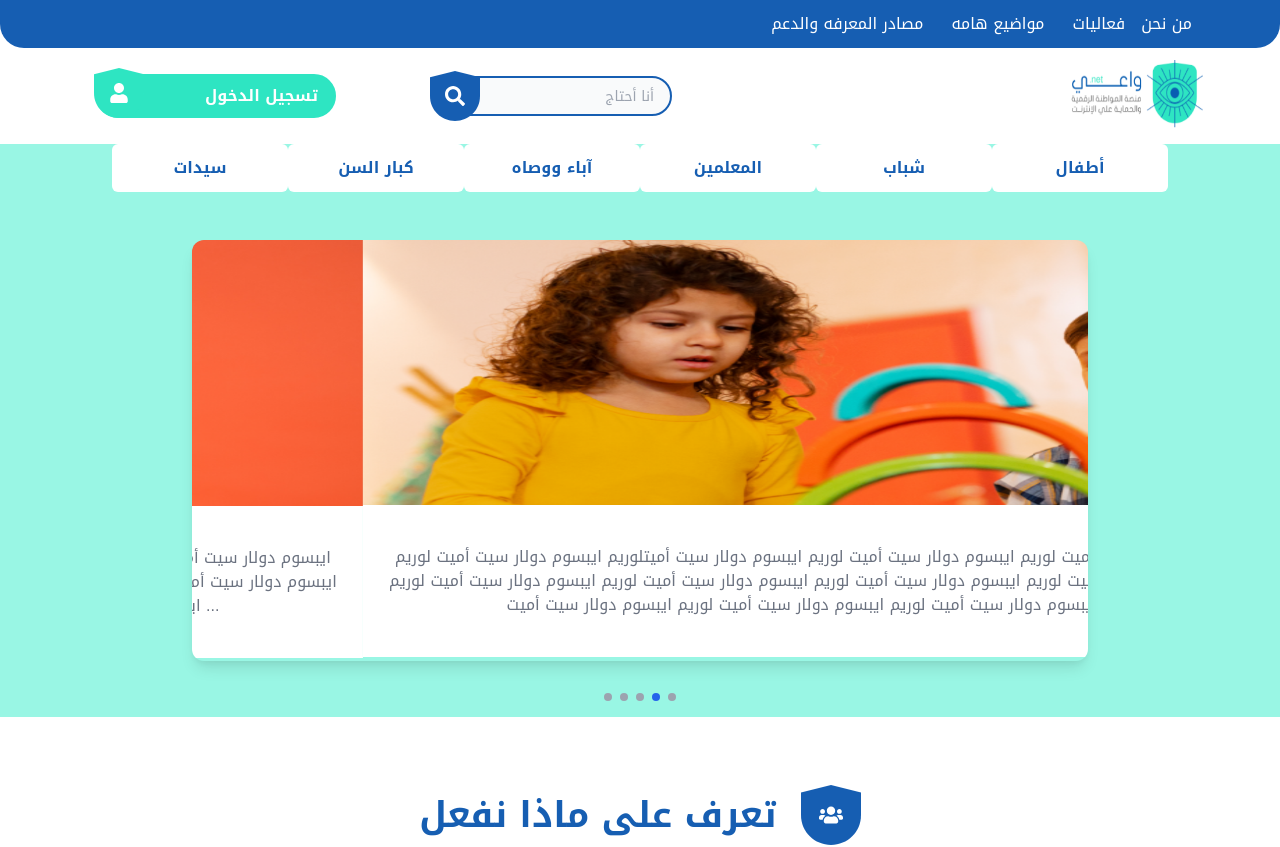
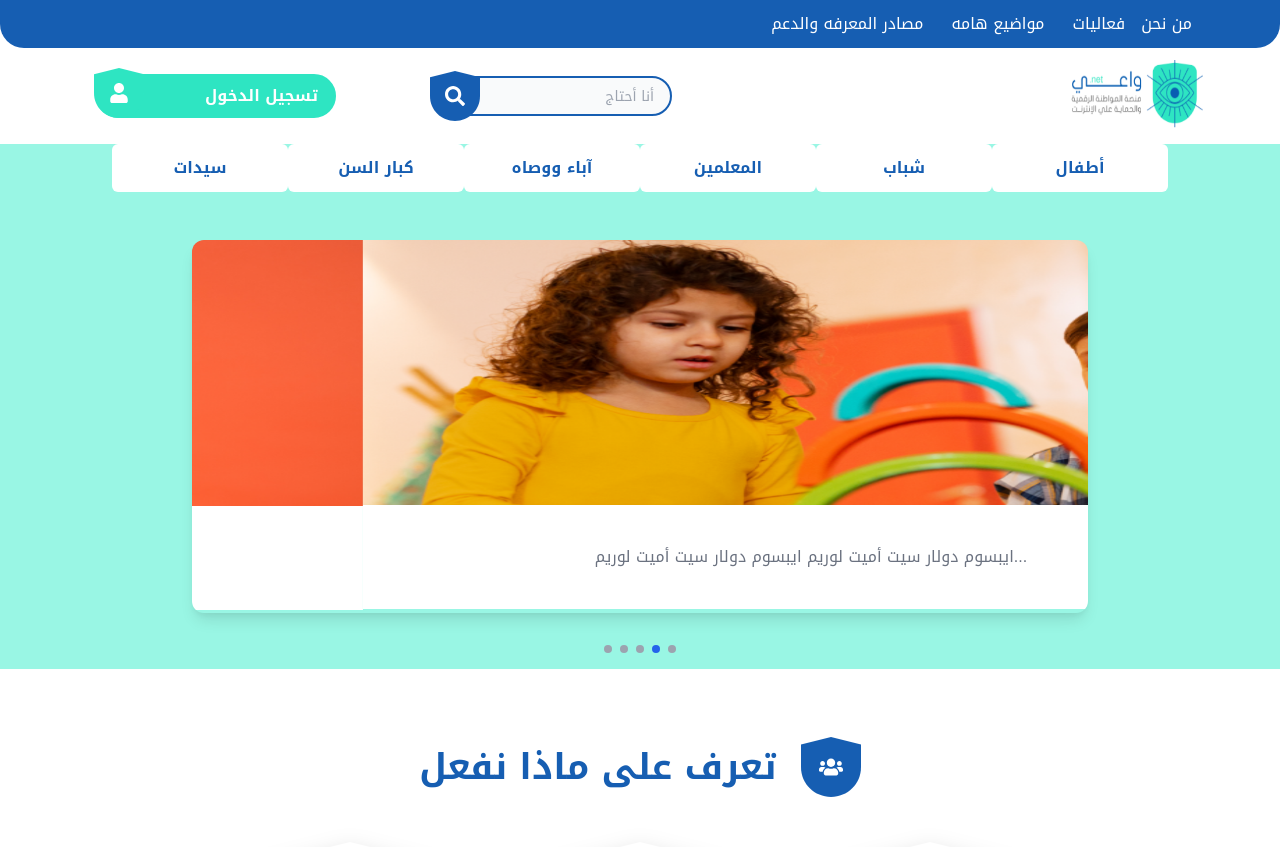
Before and after one commit to EngShimaaZeid/Wa3e, a React (Create React App) app: page / in a window 1280 px wide. Shown: the top 847 px of the page. Built offline with nearby package versions, Linux system fonts and the light colour scheme; a web font is replaced by a local one.

Commit message:
fixxing warnings

```diff
--- a/package.json
+++ b/package.json
@@ -13,6 +13,7 @@
     "react": "^18.2.0",
     "react-dom": "^18.2.0",
     "react-icons": "^5.4.0",
+    "react-router-dom": "^6.30.1",
     "react-scripts": "^5.0.1",
     "swiper": "^11.2.7",
     "web-vitals": "^4.2.4"
--- a/src/App.js
+++ b/src/App.js
@@ -1,15 +1,17 @@
-
+import { BrowserRouter as Router } from "react-router-dom"; // Add this import
 import Footer from "./layouts/Footer";
-import LargeCarousel from "./components/LargeCarousel"
-import ThreeShields from "./containers/ThreeShields"
-import HorizontalCardContainer from "./containers/HorizontalCardContainer"
-import Menu from "./layouts/Menu/Menu"
+import LargeCarousel from "./components/LargeCarousel";
+import ThreeShields from "./containers/ThreeShields";
+import HorizontalCardContainer from "./containers/HorizontalCardContainer";
+import Menu from "./layouts/Menu/Menu";
 import CardCarouselContainer from "./containers/CardCarouselContainer";
 import CardItemContainer from "./containers/CardItemContainer";
 import ImageCarousel from "./components/SmallImagesCarousel";
+
 function App() {
   return (
-    <div class="font-kufi">
+    <Router> {/* Wrap your entire app with Router */}
+      <div className="font-kufi">
         <Menu/>
         <LargeCarousel/>
         <ThreeShields/>
@@ -19,6 +21,7 @@ function App() {
         <CardItemContainer/>
         <Footer/>
       </div>
+    </Router>
   );
 }
 
--- a/src/components/LargeCarousel.js
+++ b/src/components/LargeCarousel.js
@@ -8,23 +8,28 @@ import img5 from "../assets/images/img5.png";
 const slides = [
   {
     image: img1,
-    caption: "  ايبسوم دولار سيت أميت لوريم ايبسوم دولار سيت أميت لوريم ايبسوم دولار سيت أميتلوريم ايبسوم دولار سيت أميت لوريم ايبسوم دولار سيت أميت لوريم ايبسوم دولار سيت أميت لوريم ايبسوم دولار سيت أميت لوريم ايبسوم دولار سيت أميت لوريم ايبسوم دولار سيت أميت لوريم ايبسوم دولار سيت أميت لوريم ايبسوم دولار سيت أميت ...",
+    caption: "ايبسوم دولار سيت أميت لوريم ايبسوم دولار سيت أميت لوريم...",
+    alt: "وصف الصورة 1"
   },
   {
     image: img2,
-    caption: "  ايبسوم دولار سيت أميت لوريم ايبسوم دولار سيت أميت لوريم ايبسوم دولار سيت أميتلوريم ايبسوم دولار سيت أميت لوريم ايبسوم دولار سيت أميت لوريم ايبسوم دولار سيت أميت لوريم ايبسوم دولار سيت أميت لوريم ايبسوم دولار سيت أميت لوريم ايبسوم دولار سيت أميت لوريم ايبسوم دولار سيت أميت لوريم ايبسوم دولار سيت أميت ...",
+    caption: "ايبسوم دولار سيت أميت لوريم ايبسوم دولار سيت أميت لوريم...",
+    alt: "وصف الصورة 2"
   },
   {
     image: img3,
-    caption: "  ايبسوم دولار سيت أميت لوريم ايبسوم دولار سيت أميت لوريم ايبسوم دولار سيت أميتلوريم ايبسوم دولار سيت أميت لوريم ايبسوم دولار سيت أميت لوريم ايبسوم دولار سيت أميت لوريم ايبسوم دولار سيت أميت لوريم ايبسوم دولار سيت أميت لوريم ايبسوم دولار سيت أميت لوريم ايبسوم دولار سيت أميت لوريم ايبسوم دولار سيت أميت ...",
+    caption: "ايبسوم دولار سيت أميت لوريم ايبسوم دولار سيت أميت لوريم...",
+    alt: "وصف الصورة 3"
   },
   {
     image: img4,
-    caption: "  ايبسوم دولار سيت أميت لوريم ايبسوم دولار سيت أميت لوريم ايبسوم دولار سيت أميتلوريم ايبسوم دولار سيت أميت لوريم ايبسوم دولار سيت أميت لوريم ايبسوم دولار سيت أميت لوريم ايبسوم دولار سيت أميت لوريم ايبسوم دولار سيت أميت لوريم ايبسوم دولار سيت أميت لوريم ايبسوم دولار سيت أميت لوريم ايبسوم دولار سيت أميت ...",
+    caption: "ايبسوم دولار سيت أميت لوريم ايبسوم دولار سيت أميت لوريم...",
+    alt: "وصف الصورة 4"
   },
   {
     image: img5,
-    caption: "  ايبسوم دولار سيت أميت لوريم ايبسوم دولار سيت أميت لوريم ايبسوم دولار سيت أميتلوريم ايبسوم دولار سيت أميت لوريم ايبسوم دولار سيت أميت لوريم ايبسوم دولار سيت أميت لوريم ايبسوم دولار سيت أميت لوريم ايبسوم دولار سيت أميت لوريم ايبسوم دولار سيت أميت لوريم ايبسوم دولار سيت أميت لوريم ايبسوم دولار سيت أميت ...",
+    caption: "ايبسوم دولار سيت أميت لوريم ايبسوم دولار سيت أميت لوريم...",
+    alt: "وصف الصورة 5"
   },
 ];
 
@@ -32,14 +37,13 @@ export default function LargeCarousel() {
   const [current, setCurrent] = useState(0);
   const length = slides.length;
 
-  const nextSlide = () => setCurrent((prev) => (prev === length - 1 ? 0 : prev + 1));
-  const prevSlide = () => setCurrent((prev) => (prev === 0 ? length - 1 : prev - 1));
-
   // Auto slide every 2 seconds
   useEffect(() => {
-    const interval = setInterval(nextSlide, 2000);
+    const interval = setInterval(() => {
+      setCurrent(prev => (prev === length - 1 ? 0 : prev + 1));
+    }, 2000);
     return () => clearInterval(interval);
-  }, []);
+  }, [length]);
 
   return (
     <div className="w-full bg-lightmint py-12">
@@ -60,7 +64,7 @@ export default function LargeCarousel() {
             >
               <img
                 src={slide.image}
-                alt={`Slide ${index + 1}`}
+                alt={slide.alt}
                 className="w-full h-[400px] object-cover"
               />
               <div className="p-4 text-center bg-white flex-1 flex items-center justify-center">
@@ -69,12 +73,10 @@ export default function LargeCarousel() {
             </div>
           ))}
         </div>
+      </div>
 
-
-
-      </div>
-      {/* Dots */}
-        <div className="relative top-8  left-1/2 transform -translate-x-1/2 flex gap-2 justify-center">
+      {/* Dots navigation */}
+      <div className="relative top-8 left-1/2 transform -translate-x-1/2 flex gap-2 justify-center">
         {slides.map((_, i) => (
           <button
             key={i}
@@ -82,6 +84,7 @@ export default function LargeCarousel() {
             className={`h-2 w-2 rounded-full ${
               current === i ? "bg-blue-600" : "bg-gray-400"
             }`}
+            aria-label={`Go to slide ${i + 1}`}
           ></button>
         ))}
       </div>
--- a/src/containers/CardCarouselContainer.js
+++ b/src/containers/CardCarouselContainer.js
@@ -29,7 +29,7 @@ const carouselData = [
     description: ",كونسيكتيتور أدايبا يسكينج أليايت,سيت دو أيوسمود تيمبولوريم ايبسوم دولار سيت أميت ,كونسيكتيتور أدايبا يسكينج أليايت,سيت دو أيوسمود تيمبورلوريم ايبسوم دولار سيت أميت ,كونسيكتيتور أدايبا يسكينج أليايت,سيت دو أيوسمود تيمبور",
     bgColor: "white",
   },
-  ,
+
   {
     category: "Education",
     title: "عنوان",
--- a/src/layouts/Menu/Menu.js
+++ b/src/layouts/Menu/Menu.js
@@ -1,9 +1,10 @@
-import React, { useState } from 'react';
+import  { useState } from 'react';
 import { HiMenu, HiX } from 'react-icons/hi';
 import logoImg from '../../assets/images/logo.png';
 import Search from '../../components/Search';
 import Sign from '../../components/Sign';
 import MenuButton from '../../UI/MenuButton';
+import { Link } from 'react-router-dom';
 
 // Button data for Lowmenu
 const buttonData = [
@@ -35,16 +36,16 @@ const Menu = () => {
       >
         <ul className="flex flex-row flex-nowrap items-center lg:px-16 font-thin sm:text-[2px] md:text-sm lg:text-base space-x-[6px] sm:space-x-2 md:space-x-3 rtl:space-x-reverse overflow-hidden text-white">
           <li>
-            <a href="#" className="block py-2 px-2 hover:text-mint hover:underline transition-colors sm:text-xss">من نحن</a>
+            <Link to="/" className="block py-2 px-2 hover:text-mint hover:underline transition-colors sm:text-xss">من نحن</Link>
           </li>
           <li>
-            <a href="#" className="block py-2 px-2 hover:text-mint hover:underline transition-colors">فعاليات</a>
+            <Link to="/"className="block py-2 px-2 hover:text-mint hover:underline transition-colors">فعاليات</Link>
           </li>
           <li>
-            <a href="#" className="block py-2 px-2 hover:text-mint hover:underline transition-colors">مواضيع هامه</a>
+            <Link to="/"className="block py-2 px-2 hover:text-mint hover:underline transition-colors">مواضيع هامه</Link>
           </li>
           <li>
-            <a href="#" className="block py-2 px-2 hover:text-mint hover:underline transition-colors">مصادر المعرفه والدعم</a>
+            <Link to="/" className="block py-2 px-2 hover:text-mint hover:underline transition-colors">مصادر المعرفه والدعم</Link>
           </li>
         </ul>
 
```
Also changed, not shown: 1 other file (tests, documents, lock files or other folders). Lines whose indentation alone changed are shown as unchanged.
